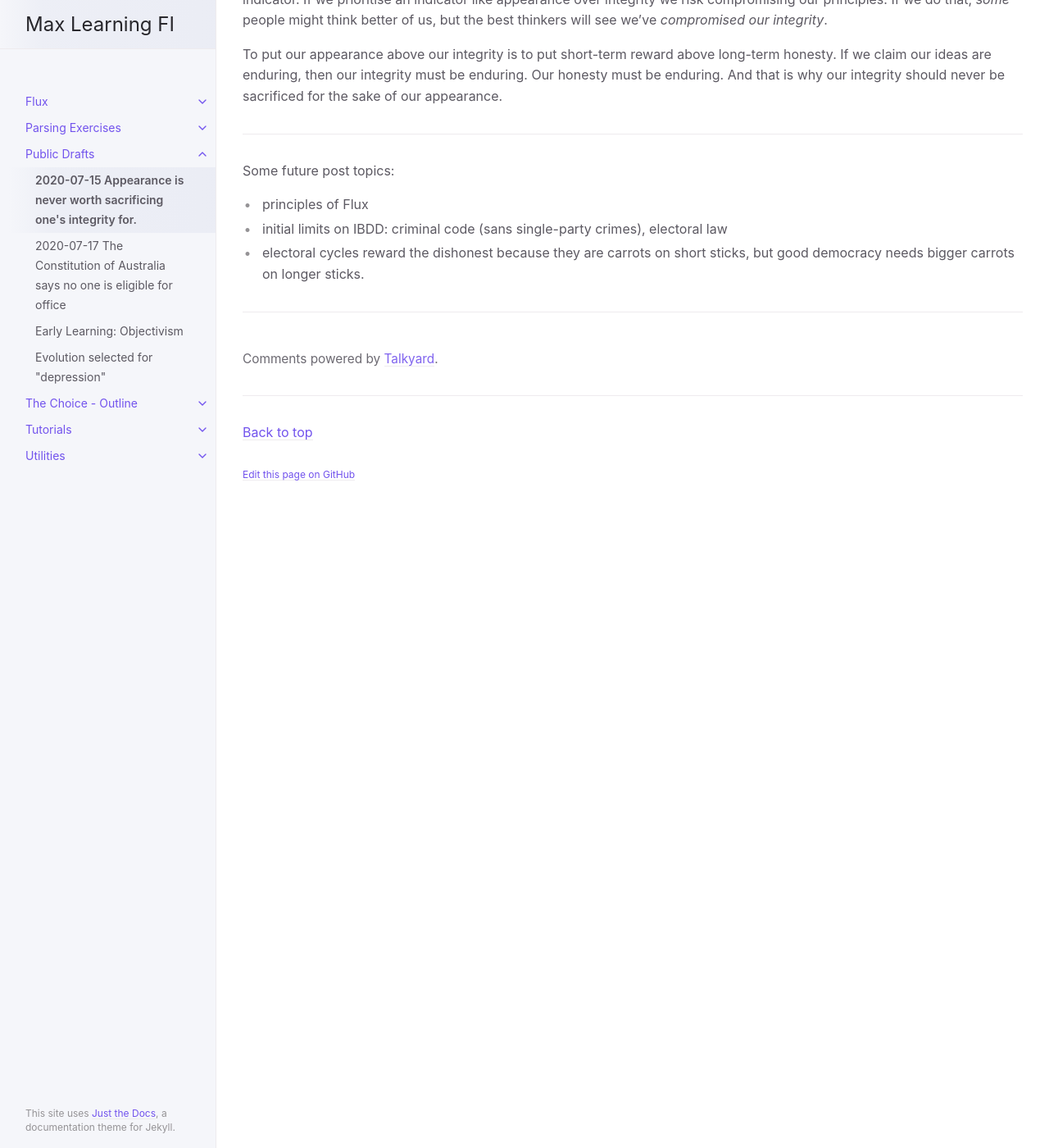
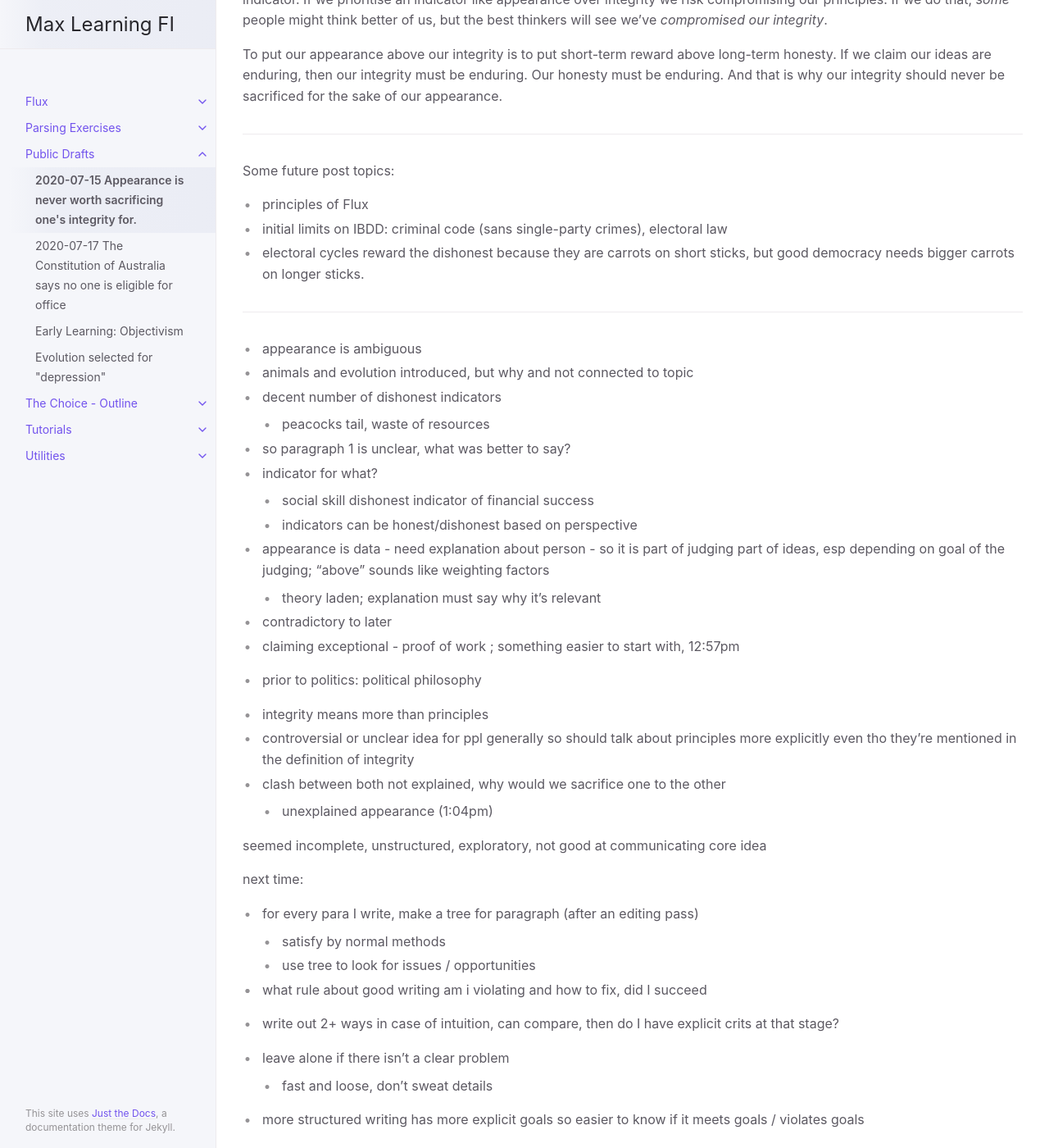
Before and after one commit to curi/fi, a Jekyll site: the page built from docs/pub-drafts/flux-appearance-and-integrity.md, in a window 1280 px wide and 1400 px high, scrolled down 991 px. Shown: the whole window at 82% size. Built offline with Jekyll 4.4.1, drawn with Linux system fonts in a browser that asks for light colours; before the commit the page ends 1611 px from its top, so only the background shows below that; some of the changed text lies outside the part shown.

Commit message:
2pm post tutorial

```diff
--- a/docs/pub-drafts/flux-appearance-and-integrity.md
+++ b/docs/pub-drafts/flux-appearance-and-integrity.md
@@ -31,3 +31,57 @@ Some future post topics:
 * principles of Flux
 * initial limits on IBDD: criminal code (sans single-party crimes), electoral law
 * electoral cycles reward the dishonest because they are carrots on short sticks, but good democracy needs bigger carrots on longer sticks.
+
+---
+
+- appearance is ambiguous
+- animals and evolution introduced, but why and not connected to topic
+- decent number of dishonest indicators
+  - peacocks tail, waste of resources
+
+* so paragraph 1 is unclear, what was better to say?
+* indicator for what?
+  * social skill dishonest indicator of financial success
+  * indicators can be honest/dishonest based on perspective
+* appearance is data - need explanation about person - so it is part of judging part of ideas, esp depending on goal of the judging; "above" sounds like weighting factors
+  * theory laden; explanation must say why it's relevant
+* contradictory to later
+* claiming exceptional - proof of work ; something easier to start with, 12:57pm
+* prior to politics: political philosophy
+
+* integrity means more than principles
+* controversial or unclear idea for ppl generally so should talk about principles more explicitly even tho they're mentioned in the definition of integrity
+* clash between both not explained, why would we sacrifice one to the other
+  * unexplained appearance (1:04pm)
+
+seemed incomplete, unstructured, exploratory, not good at communicating core idea
+
+next time:
+- for every para I write, make a tree for paragraph (after an editing pass)
+  - satisfy by normal methods
+  - use tree to look for issues / opportunities
+-
+
+- what rule about good writing am i violating and how to fix, did I succeed
+- write out 2+ ways in case of intuition, can compare, then do I have explicit crits at that stage?
+
+- leave alone if there isn't a clear problem
+  - fast and loose, don't sweat details
+- more structured writing has more explicit goals so easier to know if it meets goals / violates goals
+
+- why not getting attention for the things we do want to say (1:17pm)
+
+maybe audience has bigger problems - no one paying attention
+- isn't this like life and EC in general?
+-
+- more of a role for political commentators etc?
+  - their goal is social climbing or similar things, EC not appealing
+- better EC in govt against interest of ppl in power
+
+
+- less relevant who's in power -- better systems do this; less arbitrary control; better ideas win on their own as opposed to needing political support
+  - ppl lose motivation to become the leader
+
+- no specific goal -> intuition based writing -> based on generic audience -> harder to optimise because goals aren't explicit
+
+-
```
Also changed, not shown: docs/notes/tutorials.md (+8 -0 lines).
